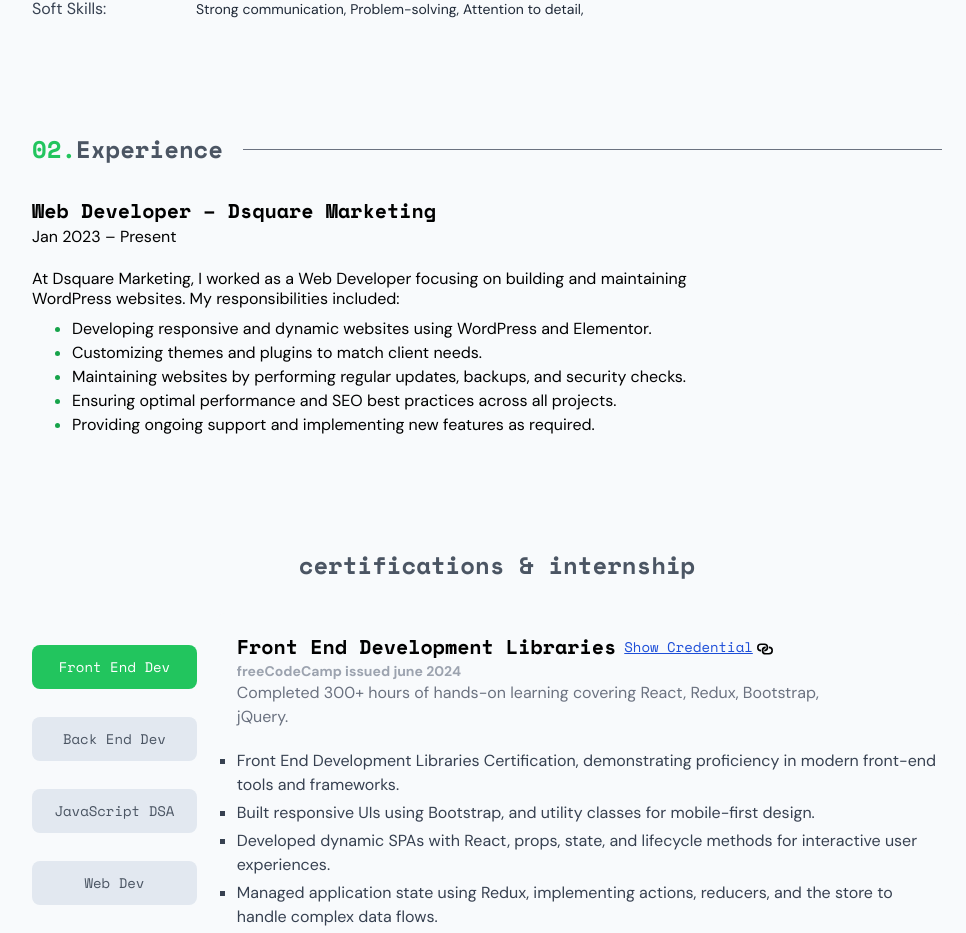
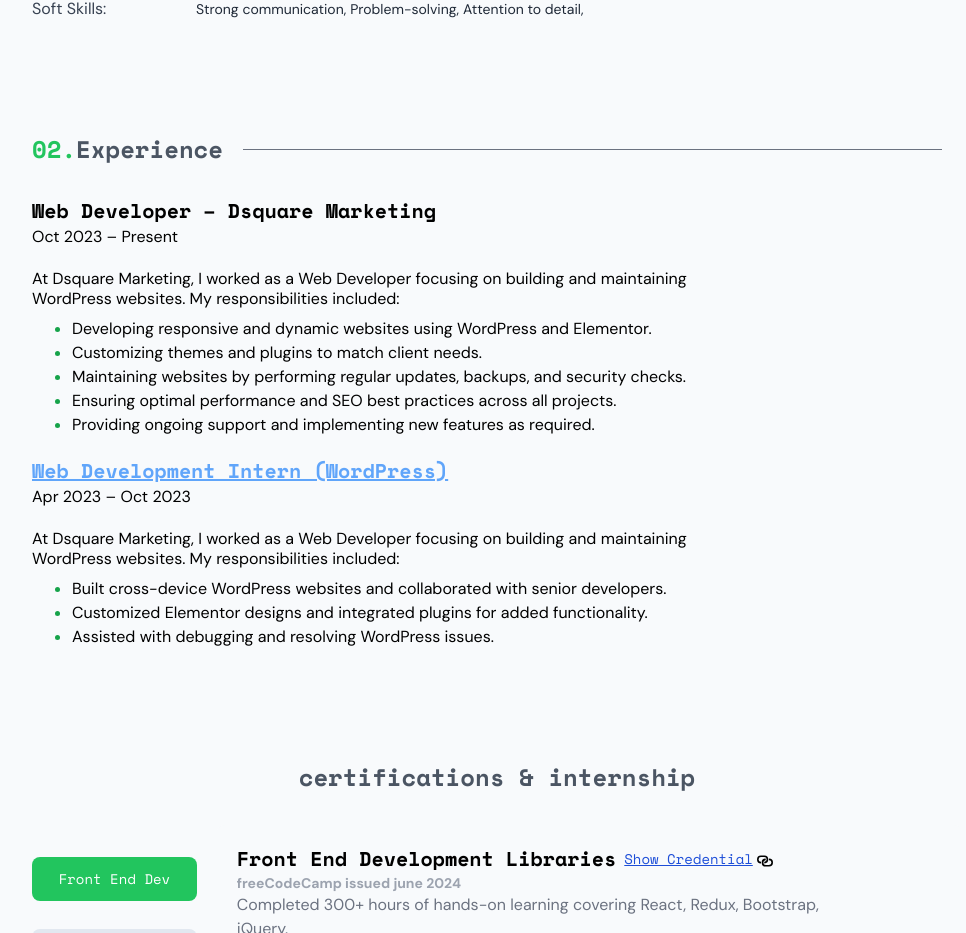
Before and after one commit to KolipakaSrinivas/srinivas_k_portfolio, a React (Vite) app: page / in a window 1280 px wide. Shown: the part 1315-2248 px from the top of the page, without its empty margins (143-1109 px from the left). Built offline with nearby package versions, Linux system fonts and the light colour scheme.

Commit message:
add Dsquare Marketing internship expreience

```diff
--- a/src/components/Experience.jsx
+++ b/src/components/Internship.jsx
@@ -1,19 +1,19 @@
 import FadeInOnScroll from "./FadeInOnScroll";
 
-function Experience() {
+function Internship() {
   return (
     <FadeInOnScroll direction="up" delay={0.3}>
       <section id="experience">
-        <h1 className="mb-[1rem] md:mb-[2rem] font-SpaceMono  text-gray-600 font-extrabold  text-2xl dark:text-slate-300 flex flex-row flex-nowrap items-center">
+        {/* <h1 className="mb-[1rem] md:mb-[2rem] font-SpaceMono  text-gray-600 font-extrabold  text-2xl dark:text-slate-300 flex flex-row flex-nowrap items-center">
           <span className="text-green-500">02. </span>
           Experience
           <span class="flex-grow  block border-t mx-5 border-gray-500" />
-        </h1>
+        </h1> */}
         <div className="text-black dark:text-white">
           <h1 className="font-bold font-SpaceMono text-xl">
-            Web Developer – Dsquare Marketing
+            Web Development Intern (WordPress)
           </h1>
-          <h3 className="font-DMSans text-black dark:text-gray-200">Jan 2023 – Present</h3>
+          <h3 className="font-DMSans text-black dark:text-gray-200">Apr 2023 – Oct 2023</h3>
           <div className="mt-5">
             <p className="font-DMSans leading-5 md:w-[75%]">
               At Dsquare Marketing, I worked as a Web Developer focusing on
@@ -46,4 +46,4 @@
   );
 }
 
-export default Experience;
+export default Internship;
--- /dev/null
+++ b/src/components/JobExperience.jsx
@@ -0,0 +1,80 @@
+import FadeInOnScroll from "./FadeInOnScroll";
+import { Link } from "react-router-dom";
+
+function JobExperience() {
+  return (
+    <FadeInOnScroll direction="up" delay={0.3}>
+      <section id="experience">
+        <h1 className="mb-[1rem] md:mb-[2rem] font-SpaceMono  text-gray-600 font-extrabold  text-2xl dark:text-slate-300 flex flex-row flex-nowrap items-center">
+          <span className="text-green-500">02. </span>
+          Experience
+          <span class="flex-grow  block border-t mx-5 border-gray-500" />
+        </h1>
+        <div className="text-black dark:text-white">
+          <h1 className="font-bold font-SpaceMono text-xl">
+            Web Developer – Dsquare Marketing
+          </h1>
+          <h3 className="font-DMSans text-black dark:text-gray-200">
+            Oct 2023 – Present
+          </h3>
+          <div className="mt-5">
+            <p className="font-DMSans leading-5 md:w-[75%]">
+              At Dsquare Marketing, I worked as a Web Developer focusing on
+              building and maintaining WordPress websites. My responsibilities
+              included:
+            </p>
+            <ul className="list-disc pl-5 md:pl-10 pt-2 font-DMSans text-black dark:text-gray-200 marker:text-green-600">
+              <li>
+                Developing responsive and dynamic websites using WordPress and
+                Elementor.
+              </li>
+              <li>Customizing themes and plugins to match client needs.</li>
+              <li>
+                Maintaining websites by performing regular updates, backups, and
+                security checks.
+              </li>
+              <li>
+                Ensuring optimal performance and SEO best practices across all
+                projects.
+              </li>
+              <li>
+                Providing ongoing support and implementing new features as
+                required.
+              </li>
+            </ul>
+          </div>
+        </div>
+        <div className="text-black dark:text-white mt-5">
+          <Link to={"/"}>
+            <h1 className="font-bold font-SpaceMono text-blue-400 underline text-xl">
+              Web Development Intern (WordPress)
+            </h1>
+          </Link>
+          <h3 className="font-DMSans text-black dark:text-gray-200">
+            Apr 2023 – Oct 2023
+          </h3>
+          <div className="mt-5">
+            <p className="font-DMSans leading-5 md:w-[75%]">
+              At Dsquare Marketing, I worked as a Web Developer focusing on
+              building and maintaining WordPress websites. My responsibilities
+              included:
+            </p>
+            <ul className="list-disc pl-5 md:pl-10 pt-2 font-DMSans text-black dark:text-gray-200 marker:text-green-600">
+              <li>
+                Built cross-device WordPress websites and collaborated with
+                senior developers.{" "}
+              </li>
+              <li>
+                Customized Elementor designs and integrated plugins for added
+                functionality.
+              </li>
+              <li>Assisted with debugging and resolving WordPress issues.</li>
+            </ul>
+          </div>
+        </div>
+      </section>
+    </FadeInOnScroll>
+  );
+}
+
+export default JobExperience;
--- a/src/pages/Home.jsx
+++ b/src/pages/Home.jsx
@@ -4,14 +4,16 @@
 import GetInTouch from "../components/GetInTouch";
 import Work from "../components/Work";
 import Certificates from "../components/Certificates";
-import Experience from "../components/Experience";
+import JobExperience from "../components/JobExperience";
+import Internship from "../components/Internship";
 
 function Home() {
   return (
     <div className="col-span-6 row-span-4 flex flex-col gap-14 md:gap-28">
       <Hero />
       <About />
-      <Experience />
+      <JobExperience />
+      {/* <Internship/> */}
       <Certificates />
       <Work />
       <GetInTouch />
```
